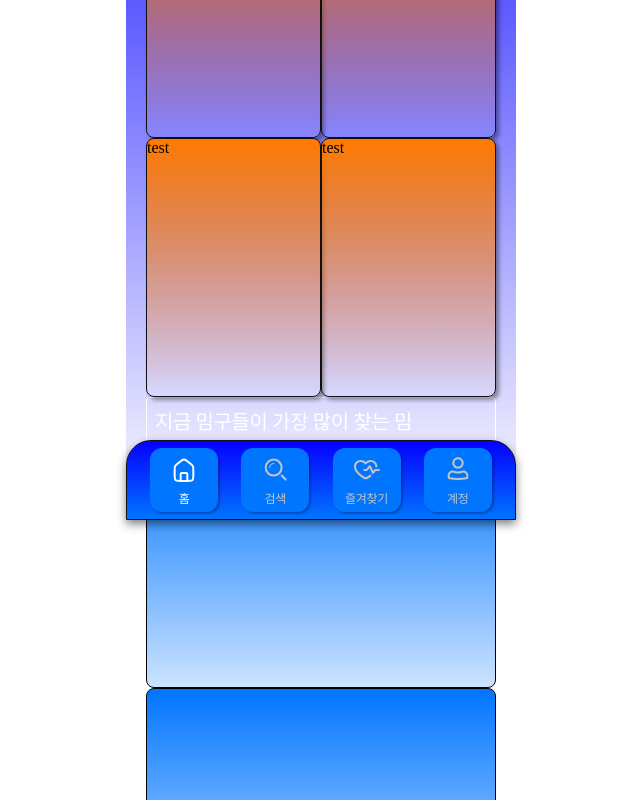
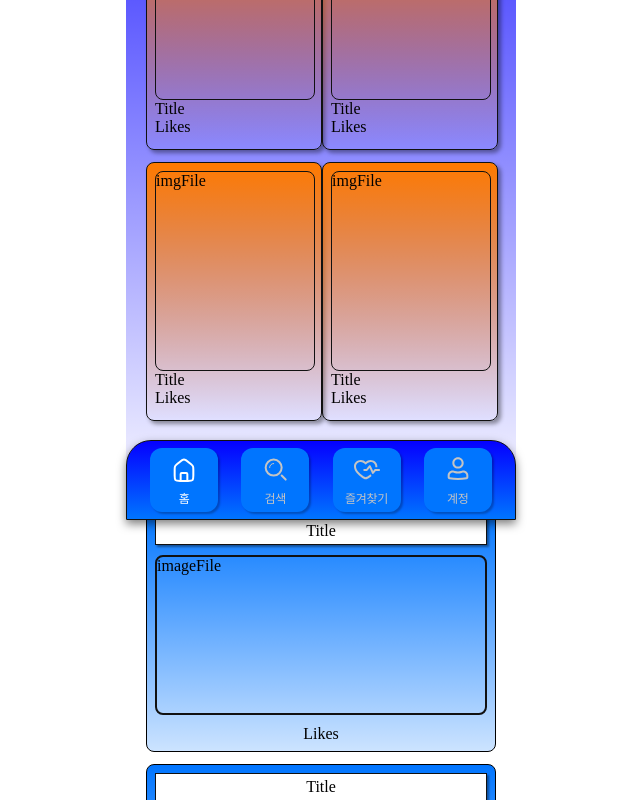
Before and after one commit to sehwa811/MIIMGOO, a React (Create React App) app: page /home in a window 1280 px wide. Shown: the part 280-1080 px from the top of the page, without its empty margins (319-959 px from the left). Built offline with nearby package versions, Linux system fonts and the light colour scheme; a web font is replaced by a local one.

Commit message:
home components styling

```diff
--- a/src/components/home-lower/HomeLower.component.tsx
+++ b/src/components/home-lower/HomeLower.component.tsx
@@ -5,18 +5,24 @@ import { lowerText } from "../basics/label-box/label-text";
 import styled from "styled-components";
 import LowerCardComponent from "./LowerCard.component";
 
-
+const LowerBody = styled.div`
+  display: flex;
+  flex-direction: column;
+  gap: 0.75rem;
+  position: relative;
+  top: 1.75rem;
+`;
 
 const HomeLowerComponent = () => {
   return (
     <>
-      <div className="lower-body">
+      <LowerBody className="lower-body">
         <LabelComponent labelText={lowerText} />
 
         <LowerCardComponent />
         <LowerCardComponent />
         <LowerCardComponent />
-      </div>
+      </LowerBody>
     </>
   );
 };
--- a/src/components/home-lower/LowerCard.component.tsx
+++ b/src/components/home-lower/LowerCard.component.tsx
@@ -2,24 +2,46 @@ import styled from "styled-components";
 
 const CardBox = styled.div`
   display: flex;
+  flex-direction: column;
   width: 100%;
   height: 15.25rem;
-  padding: 0.25rem 0.5rem;
-  justify-content: center;
+  justify-content: space-between;
   align-items: center;
-  gap: 0.625rem;
+  padding: 0.5rem;
 
   border-radius: 0.5rem;
   border: 1px solid #000;
   background: linear-gradient(180deg, #0075ff 0%, rgba(0, 117, 255, 0.2) 100%);
 `;
 
+const ImageLabel = styled.div`
+  display: flex;
+  flex-direction: column;
+  width: 100%;
+  height: 1.75rem;
+  padding: 0.25rem 0.5rem;
+  justify-content: center;
+  align-items: center;
+  gap: 0.625rem;
+
+  border: 1px solid var(--typho-black-1);
+  background: #fff;
+  box-shadow: 2px 2px 2px 0px rgba(0, 0, 0, 0.4);
+`;
+
+const ImageBox = styled.div`
+  width: 100%;
+  height: 10rem;
+  border-radius: 0.5rem;
+  border: 2px solid var(--typho-black-1);
+`;
+
 const LowerCardComponent = () => {
   return (
     <CardBox>
-      <div className="image-label"></div>
-      <div className="image-display"></div>
-      <div className="likes"></div>
+      <ImageLabel className="image-label">Title</ImageLabel>
+      <ImageBox className="image-display">imageFile</ImageBox>
+      <div className="likes">Likes</div>
     </CardBox>
   );
 };
--- a/src/components/home-upper/HomeUpper.component.tsx
+++ b/src/components/home-upper/HomeUpper.component.tsx
@@ -4,6 +4,12 @@ import UpperCardComponent from "./UpperCard.component";
 import { upperText, lowerText } from "../basics/label-box/label-text";
 
 import styled from "styled-components";
+
+const UpperBody = styled.div`
+    display: flex;
+    flex-direction: column;
+    gap: 0.75rem;
+`
 
 const CardBox = styled.div`
   display: flex;
@@ -12,7 +18,7 @@ const CardBox = styled.div`
 const HomeUpperComponent = () => {
   return (
     <>
-      <div className="upper-body">
+      <UpperBody className="upper-body">
         <LabelComponent labelText={upperText} />
         <CardBox>
           <UpperCardComponent />
@@ -22,7 +28,7 @@ const HomeUpperComponent = () => {
           <UpperCardComponent />
           <UpperCardComponent />
         </CardBox>
-      </div>
+      </UpperBody>
 
     </>
   );
--- a/src/components/home-upper/UpperCard.component.tsx
+++ b/src/components/home-upper/UpperCard.component.tsx
@@ -7,10 +7,24 @@ const CardBox = styled.div`
   border: 1px solid var(--typho-black-1);
   background: linear-gradient(180deg, #ff7a00 0%, rgba(255, 122, 0, 0) 100%);
   box-shadow: 3px 3px 4px 0px rgba(0, 0, 0, 0.4);
+  padding: 0.5rem;
+`;
+
+const ImageBox = styled.div`
+  width: 10rem;
+  height: 12.5rem;
+  border-radius: 0.5rem;
+  border: 1px solid var(--typho-black-1);
 `;
 
 const UpperCardComponent = () => {
-  return <CardBox>test</CardBox>;
+  return (
+    <CardBox>
+      <ImageBox>imgFile</ImageBox>
+      <div>Title</div>
+      <div>Likes</div>
+    </CardBox>
+  );
 };
 
 export default UpperCardComponent;
--- a/src/index.tsx
+++ b/src/index.tsx
@@ -20,7 +20,7 @@ const Wrapper = styled.div`
   margin-left: auto;
   margin-right: auto;
   height: 100vh;
-  background: linear-gradient(180deg, #0500ff 0%, rgba(196, 196, 196, 0) 100%);
+  background: linear-gradient(#0500ff 0%, rgba(196, 196, 196, 0) 100%);
   background-repeat: no-repeat;
 `;
 
--- /dev/null
+++ b/src/routes/social/LoginLoading.component.tsx
@@ -0,0 +1,48 @@
+import MiimgooEye from "./miimgoo.eye.gif";
+
+import styled from "styled-components";
+
+const Container = styled.div`
+  width: 24.375rem;
+  height: 100vh;
+  background-color: var(--main-orange);
+  display: flex;
+  justify-content: center;
+  align-items: center;
+`;
+
+const Wrapper = styled.div`
+  display: inline-flex;
+  flex-direction: column;
+  align-items: center;
+  gap: 0.5rem;
+
+
+  img {
+    width: 12.5rem;
+    height: 12.5rem;
+  }
+
+  span {
+    color: white;
+    font-size: 1.25rem;
+    font-style: normal;
+    font-weight: 500;
+    line-height: normal;
+    letter-spacing: -0.025rem;
+    text-align: center;
+  }
+`;
+
+const LoginLoadingPage = () => {
+  return (
+    <Container>
+      <Wrapper>
+        <img src={MiimgooEye} />
+        <span>로그인 중입니다...👀</span>
+      </Wrapper>
+    </Container>
+  );
+};
+
+export default LoginLoadingPage;
--- a/src/routes/social/NaverLogin.page.tsx
+++ b/src/routes/social/NaverLogin.page.tsx
@@ -3,6 +3,7 @@ import axios, { Axios } from "axios";
 import { useEffect, useRef } from "react";
 import { useLocation, useNavigate } from "react-router-dom";
 import Cookie from "js-cookie";
+import LoginLoadingPage from "./LoginLoading.component";
 
 export default function NaverLoginPage() {
   const kakaoLogin = (code: string) =>
@@ -42,5 +43,5 @@ export default function NaverLoginPage() {
   useEffect(() => {
     confirmLogin();
   }, []);
-  return <div>Naver Login 중...</div>;
+  return <LoginLoadingPage />;
 }
```
Also changed, not shown: src/routes/social/miimgoo.eye.gif (added).
